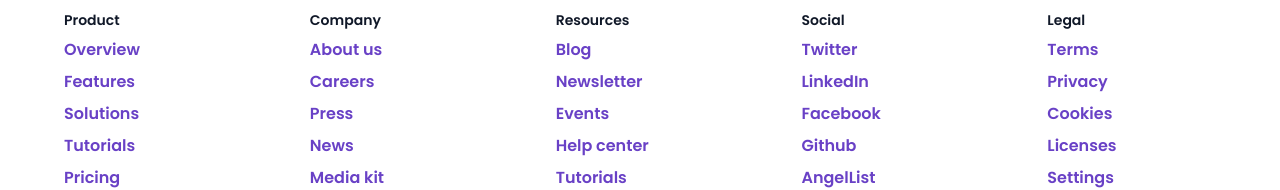
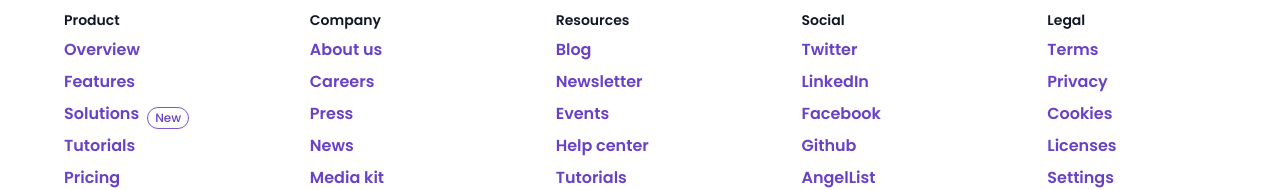
Before and after one commit to annyguzmanh96/solvingAI, a React (Vite) app: page / in a window 1280 px wide. Shown: the part 1610-1800 px from the top of the page. Built offline with nearby package versions, Linux system fonts and the light colour scheme.

Commit message:
feat&style: footer finished

```diff
--- /dev/null
+++ b/src/components/Custom/CustomBadge.jsx
@@ -0,0 +1,37 @@
+import { useTheme } from "@emotion/react";
+
+import { Box, Typography } from "@mui/joy";
+
+function CustomBadge(props) {
+  const { text } = props;
+  const theme = useTheme();
+
+  return (
+    <Box
+      sx={{
+        display: "inline-flex",
+        alignItems: "center",
+        justifyContent: "center",
+        alignContent: "center",
+        width: "42px", // Ajusta el ancho
+        height: "22px", // Ajusta la altura
+        borderRadius: theme.radius.full, // Hace el borde completamente redondeado
+        border: "1.5px solid #7F56D9", // Color y tamaño del borde
+        padding: `${theme.spacing.xxs} ${theme.spacing.md}`, // Espaciado interno
+        backgroundColor: "#ffffff", // Fondo claro
+        marginLeft: "8px"
+      }}
+    >
+      <Typography
+        sx={{
+          color: theme.palette.brand.utility[700], // Color del texto
+          ...theme.typography.textXsMedium,
+        }}
+      >
+        {text}
+      </Typography>
+    </Box>
+  );
+}
+
+export default CustomBadge;
--- a/src/sections/Footer.jsx
+++ b/src/sections/Footer.jsx
@@ -2,6 +2,7 @@
 
 import { footerLinks } from "../utils/constans/footerLinks";
 import logo from "../assets/logo.svg";
+import CustomBadge from "../components/Custom/CustomBadge";
 
 function Footer() {
   return (
@@ -38,8 +39,8 @@
                 {section.title}
               </Typography>
               {section.links.map((link, linkIndex) => (
+                <Box key={linkIndex} sx={(theme) => ({ display: "flex", alignItems: "center", gap: theme.spacing.md, alignContent: "center" })}>
                   <Link
-                  key={linkIndex}
                     href={link.url}
                     sx={(theme) => ({
                       cursor: "pointer",
@@ -55,6 +56,13 @@
                   >
                     {link.text}
                   </Link>
+                  {/* Si el enlace tiene el campo 'badge', mostrar el badge */}
+                  {link.badge && (
+                    <CustomBadge
+                      text={link.badge}
+                    />
+                  )}
+                </Box>
               ))}
             </Grid>
           ))}
--- a/src/theme/theme.js
+++ b/src/theme/theme.js
@@ -4,6 +4,12 @@
   typography: {
     fontFamily: "Poppins, sans-serif",
     // Fuentes personalizadas
+    textXsMedium:{
+      fontSize: "12px",
+      fontWeight: 500,
+      lineHeight: "18px",
+      fontFamily: '"Poppins", sans-serif;',
+    },
     textSmSemibold: {
       fontSize: "14px",
       fontWeight: 600,
@@ -57,7 +63,12 @@
           primary: "#101828",
           secondary: "#6941C6",
           tertiary: "#475467",
-          quaternary: "#667085"
+          quaternary: "#667085",
+        },
+        brand: {
+          utility: {
+            700: "#6941C6",
+          },
         },
         bg: {
           primary: "#FFFFFF",
@@ -84,10 +95,13 @@
   // radios personalizados
   radius: {
     md: "8px",
-    xl: "16px"
+    xl: "16px",
+    full: "9999px",
   },
   spacing: (factor) => {
     const scale = {
+      xxs: "2px",
+      md: "8px",
       xl: "16px",
       "4xl": "32px",
       "6xl": "48px",
--- a/src/utils/constans/footerLinks.js
+++ b/src/utils/constans/footerLinks.js
@@ -4,7 +4,7 @@
     links: [
       { text: "Overview", url: "/overview" },
       { text: "Features", url: "/features" },
-      { text: "Solutions", url: "/solutions" },
+      { text: "Solutions", url: "/solutions", badge: "New" },
       { text: "Tutorials", url: "/tutorials" },
       { text: "Pricing", url: "/pricing" },
       { text: "Releases", url: "/releases" }
```
Lines whose indentation alone changed are shown as unchanged.
